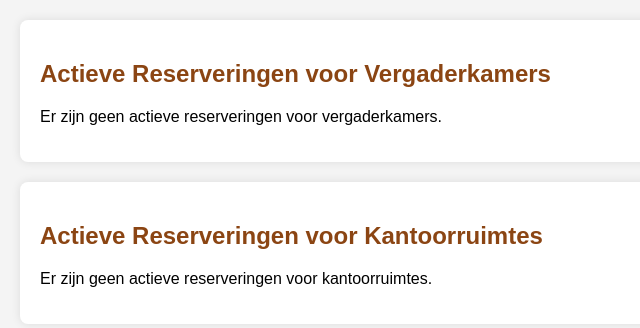
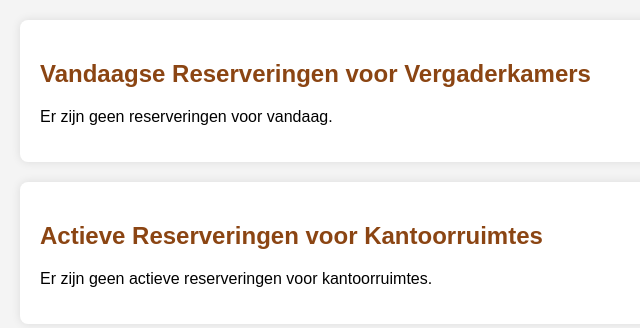
Before and after one commit to Aiden20021/examen1, a PHP site: page / in a window 1280 px wide. Shown: the part 130-458 px from the top of the page, without its empty margins (0-640 px from the left). Run offline with PHP 8.4, Linux system fonts and the light colour scheme; the visitor is signed in with stand-in values (Sample User, id 1); data that the repository does not hold is empty.

Commit message:
Update index.php

```diff
--- a/index.php
+++ b/index.php
@@ -16,10 +16,10 @@ $reservations_query = $pdo->prepare("
     JOIN Guests g ON r.guest_id = g.id
     JOIN Rooms ro ON r.room_id = ro.id
     LEFT JOIN Contracts c ON r.guest_id = c.guest_id AND r.room_id = c.room_id
-    WHERE r.status = 'bevestigd'
+    WHERE r.status = 'bevestigd' AND r.reservation_date = :vandaag
     ORDER BY r.reservation_date ASC
 ");
-$reservations_query->execute();
+$reservations_query->execute(['vandaag' => $vandaag]);
 $reservations = $reservations_query->fetchAll(PDO::FETCH_ASSOC);
 
 // Splits de reserveringen op basis van het kamertype
@@ -197,9 +197,9 @@ if ($_SERVER["REQUEST_METHOD"] == "POST" && isset($_POST['action']) && $_POST['a
     </header>
     <main>
         <section>
-            <h2>Actieve Reserveringen voor Vergaderkamers</h2>
+            <h2>Vandaagse Reserveringen voor Vergaderkamers</h2>
             <?php if (empty($meeting_rooms)): ?>
-                <p>Er zijn geen actieve reserveringen voor vergaderkamers.</p>
+                <p>Er zijn geen reserveringen voor vandaag.</p>
             <?php else: ?>
                 <table>
                     <thead>
```
